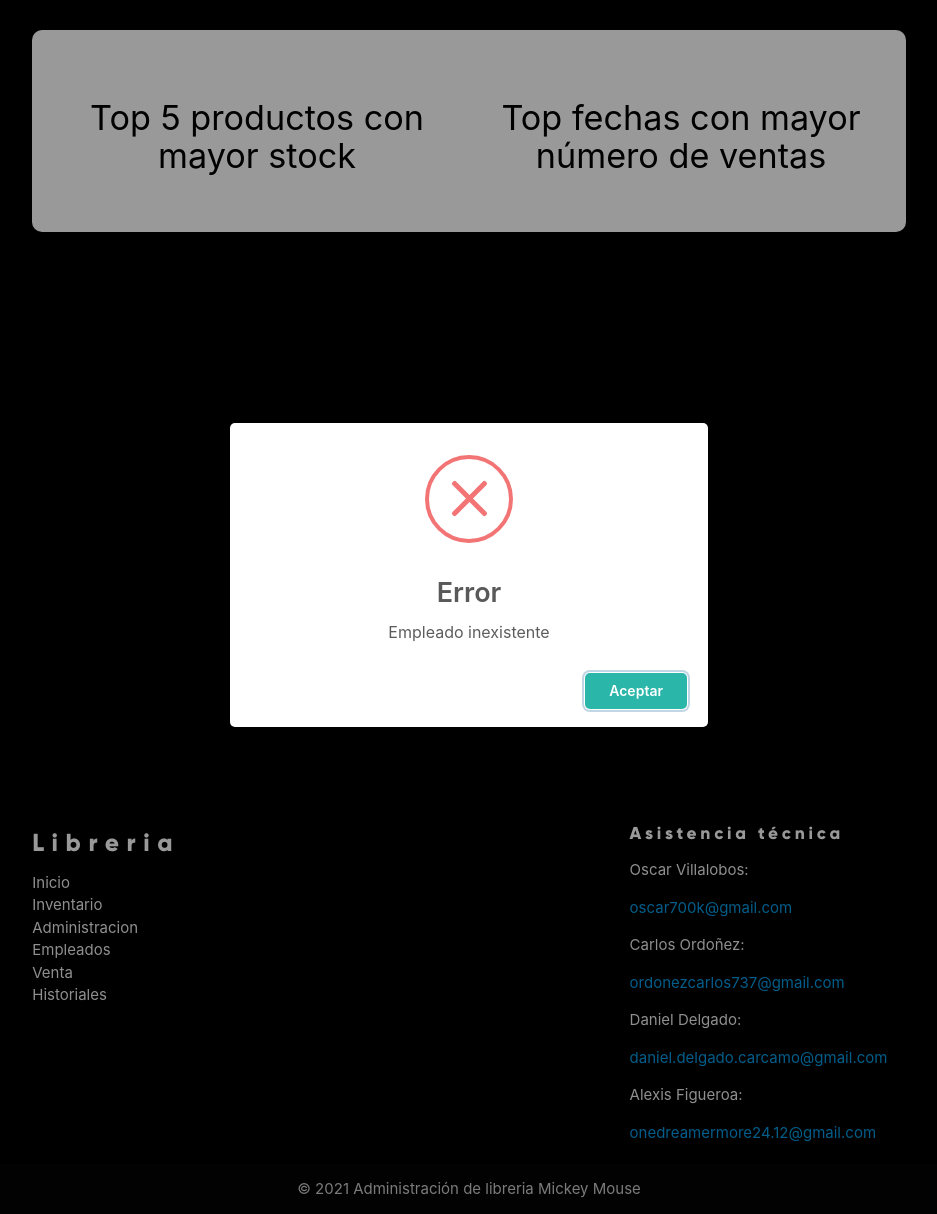
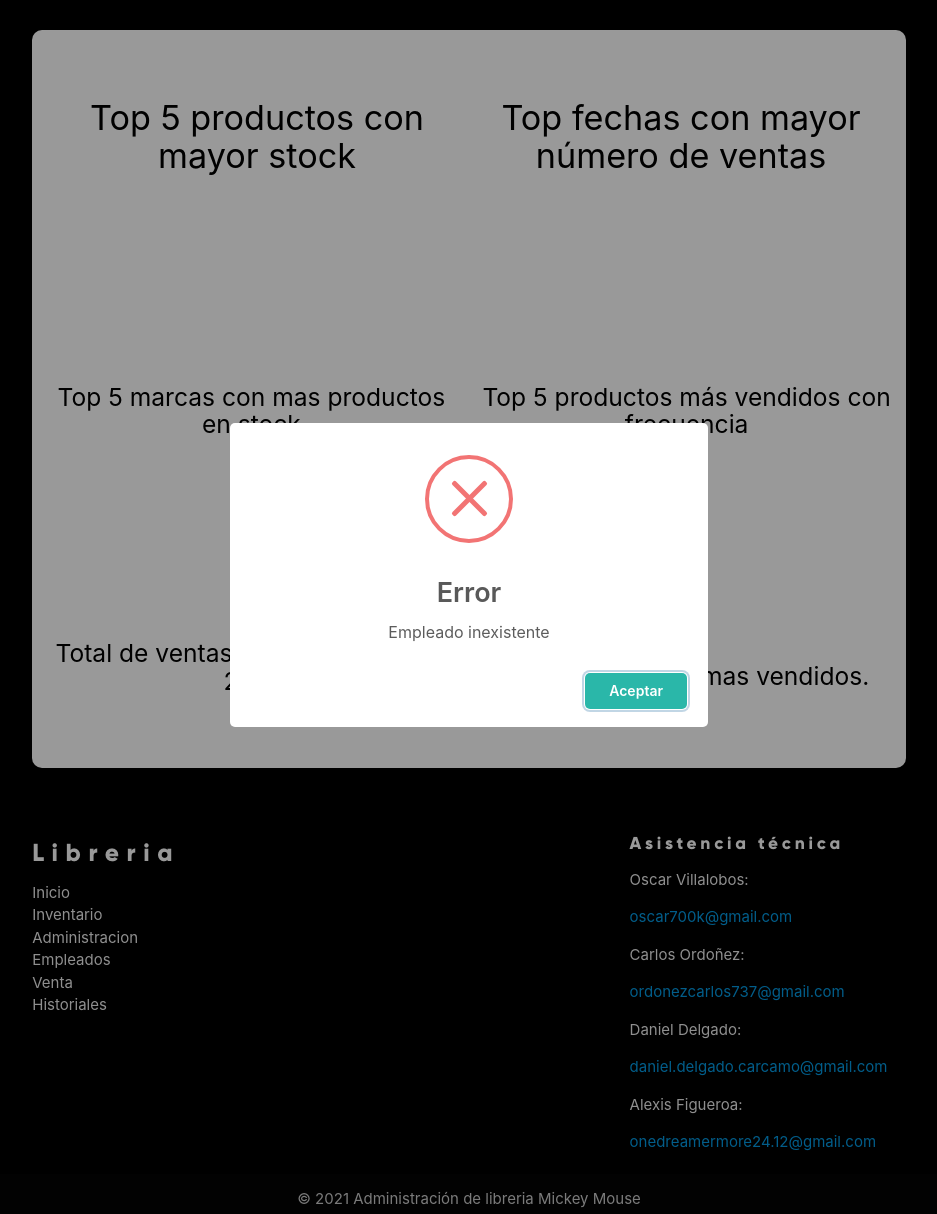
Before and after one commit to OVillalobos3A/LibreriaMickeyMouse, a PHP site: page /graficas.php in a window 1280 px wide. Shown: the part 64-1278 px from the top of the page, without its empty margins (171-1108 px from the left). Run offline with PHP 8.4, Linux system fonts and the light colour scheme; the visitor is signed in with stand-in values (Sample User, id 1); data that the repository does not hold is empty; a map, chart or similar area stays blank; style sheets or scripts are compiled from the project's sources; some libraries are stand-ins or nearby versions.

Commit message:
agrgacion de charts

```diff
--- a/Libreria/views/graficas.php
+++ b/Libreria/views/graficas.php
@@ -18,6 +18,29 @@ Dashboard_Page::headerTemplate('libreria');
                     <canvas id="chart3"></canvas>
                         <h4 class="center-align black-text">Top fechas con mayor número de ventas</h4>
                     </div>
+                    <div class="row center-align">
+                        <div class="col s12 m6 center-align">
+                        <br>
+                            <canvas id="chart8"></canvas>
+                            <h5 class="center-align black-text">Top 5 marcas con mas productos en stock</h5>
+                        </div>
+                        <div class="col s12 m6 center-align">
+                            <br>
+                            <canvas id="chart7"></canvas>
+                            <h5 class="center-align black-text">Top 5 productos más vendidos con frecuencia</h5> <!--en este caso es la marca numero 1-->
+                        </div>
+                    </div>
+                    <div class="row">
+                    <div class="col s12 m6">
+                        <canvas id="chart6"></canvas>
+                        <h5 class="center-align black-text">Total de ventas por mes en el año 2021</h5>
+                    </div>
+                    <div class="col s12 m6 center-align">
+                    <br>
+                        <canvas id="chart9"></canvas>
+                        <h5 class="center-align black-text">Top 5 productos mas vendidos.</h5>
+                    </div>
+                </div>
                 </div>
             </div>
         </div>
```
